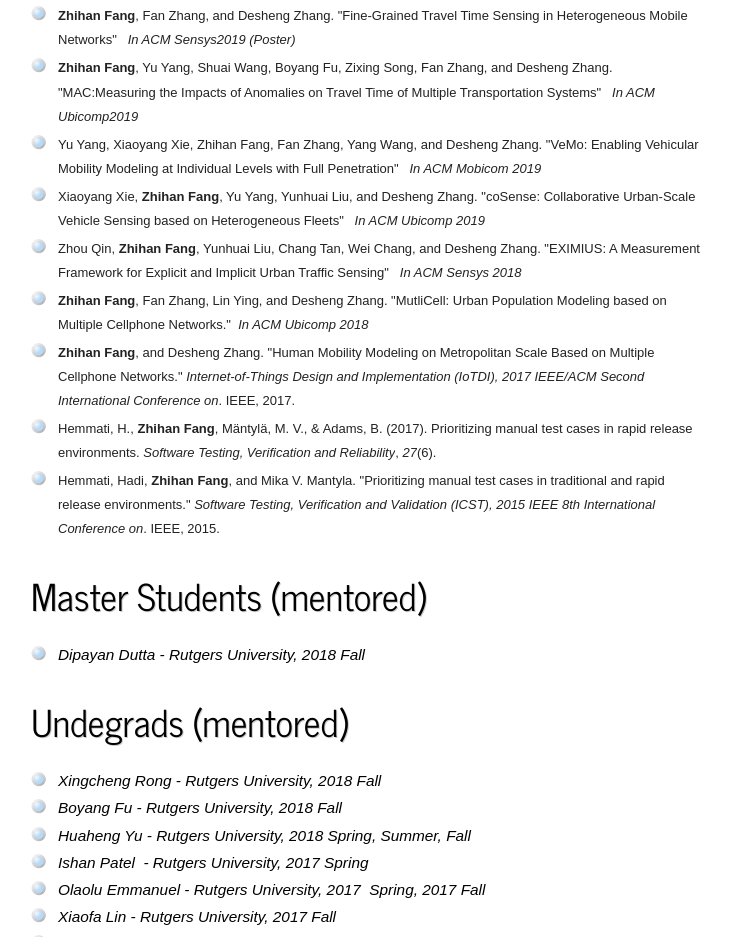
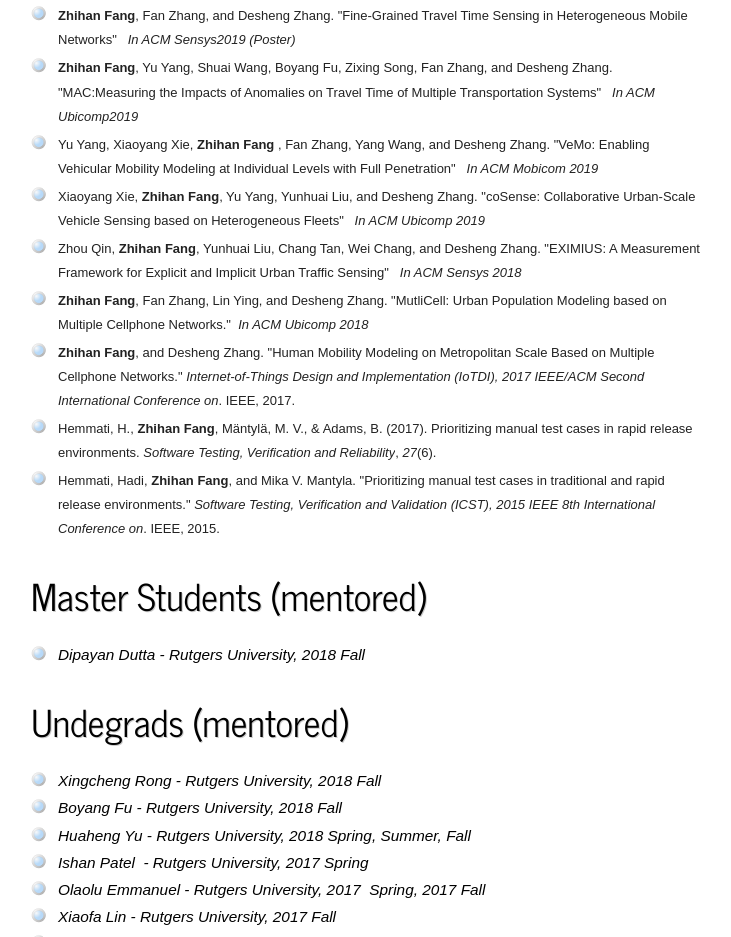
Before and after one commit to spiderdataman/spiderdataman.github.io, a plain HTML site: page index.html in a window 1280 px wide. Shown: the part 1010-1947 px from the top of the page, without its empty margins (135-866 px from the left). Drawn offline with Linux system fonts and the light colour scheme.

Commit message:
Update index.html

```diff
--- a/index.html
+++ b/index.html
@@ -176,7 +176,7 @@
 			  </i>
 			  <li>
 			  <span style="color: rgb(34, 34, 34); font-family: Arial, sans-serif; font-size: 13px; font-style: normal; font-variant-ligatures: normal; font-variant-caps: normal; font-weight: 400; letter-spacing: normal; orphans: 2; text-align: left; text-indent: 0px; text-transform: none; white-space: normal; widows: 2; word-spacing: 0px; -webkit-text-stroke-width: 0px; background-color: rgb(255, 255, 255); text-decoration-style: initial; text-decoration-color: initial; display: inline !important; float: none;">
-			  Yu Yang, Xiaoyang Xie, Zhihan Fang, Fan Zhang, Yang Wang, and Desheng Zhang.
+				  Yu Yang, Xiaoyang Xie, <b> Zhihan Fang </b>, Fan Zhang, Yang Wang, and Desheng Zhang.
 				"VeMo: Enabling Vehicular Mobility Modeling at Individual Levels with Full Penetration"
 				 <span>&nbsp;</span></span><i style="color: rgb(34, 34, 34); font-family: Arial, sans-serif; font-size: 13px; font-variant-ligatures: normal; font-variant-caps: normal; font-weight: 400; letter-spacing: normal; orphans: 2; text-align: left; text-indent: 0px; text-transform: none; white-space: normal; widows: 2; word-spacing: 0px; -webkit-text-stroke-width: 0px; background-color: rgb(255, 255, 255); text-decoration-style: initial; text-decoration-color: initial;">
 				  In ACM Mobicom 2019
```
